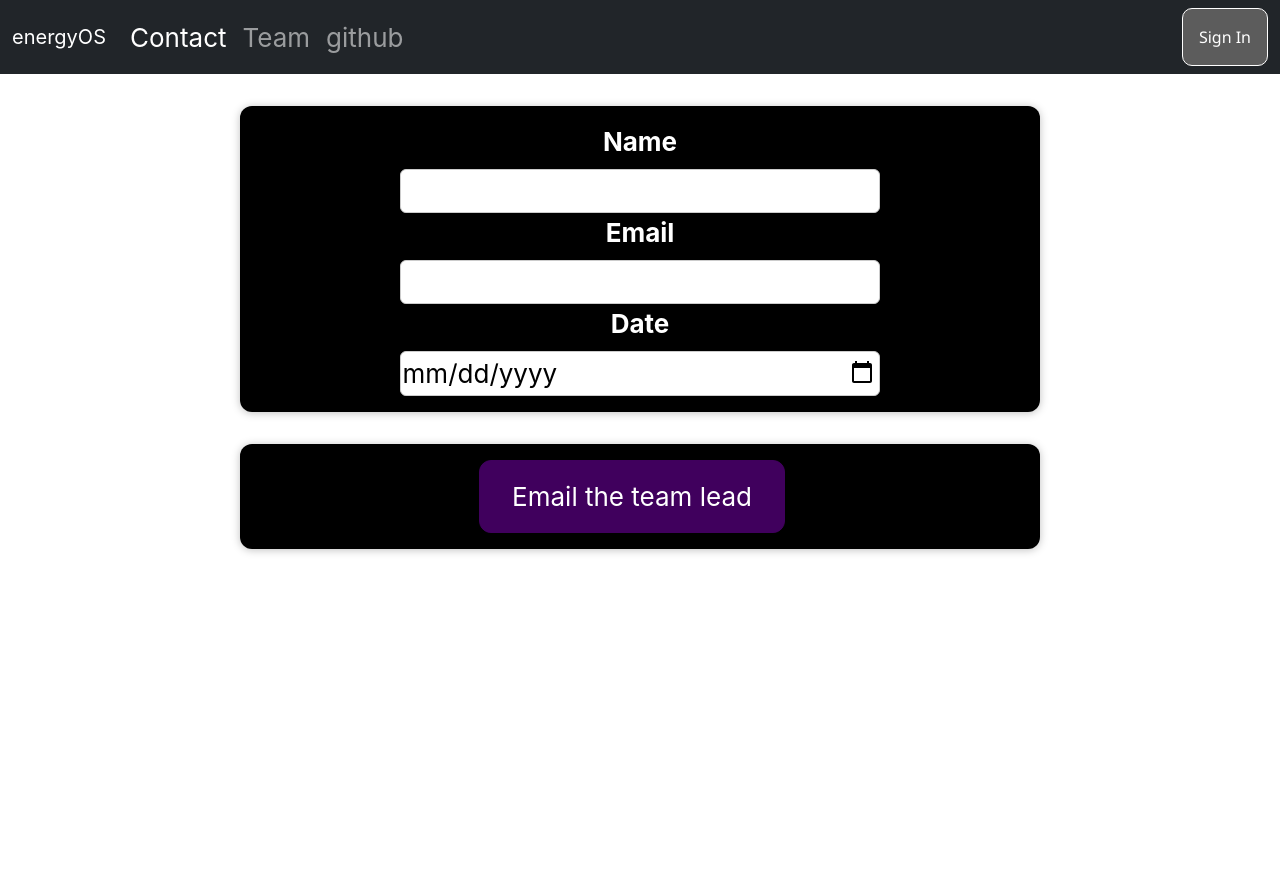
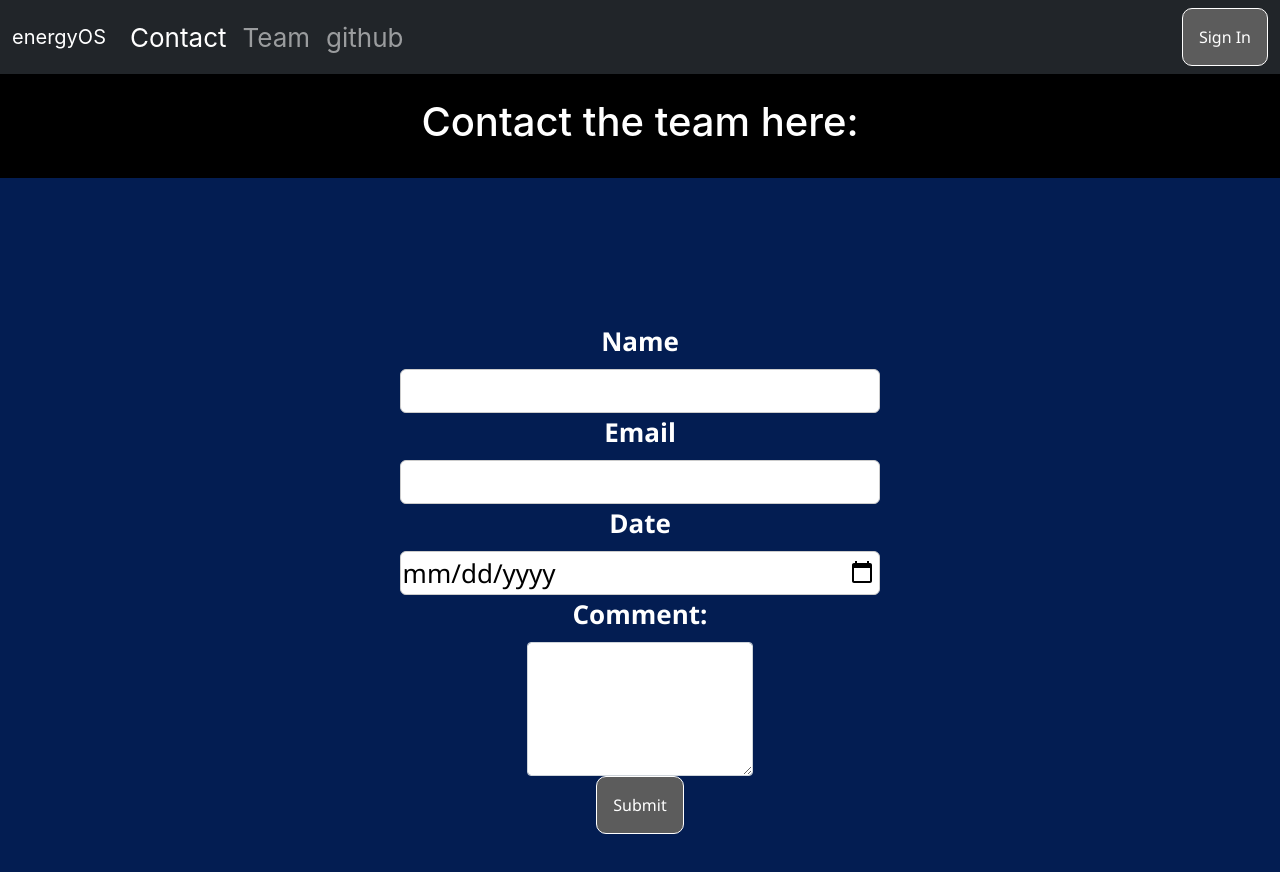
Before and after one commit to Sandstone-Group/energyOS, a React (Create React App) app: page /contact in a window 1280 px wide. Shown: the top 872 px of the page. Before the commit the page ends 800 px from the top, so only its background shows below. Built offline with nearby package versions, Linux system fonts and the light colour scheme.

Commit message:
adding more styling and accepting user input

```diff
--- a/src/components/Contact.css
+++ b/src/components/Contact.css
@@ -41,9 +41,9 @@
 .new-expense button {
   font: inherit;
   cursor: pointer;
-  padding: 1rem 2rem;
+  padding: 1rem 4rem;
   border: 1px solid #40005d;
-  background-color: #40005d;
+  background-color: #b89fc4;
   color: white;
   border-radius: 12px;
   margin-right: 1rem;
@@ -51,12 +51,12 @@
 
 .new-expense button:hover,
 .new-expense button:active {
-  background-color: #000000;
+  background-color: #d4b8b8;
   border-color: #510674;
 }
 
 .new-expense button.alternative {
-  color: #220131;
+  color: #7b6286;
   border-color: transparent;
   background-color: transparent;
 }
--- a/src/components/Contact.js
+++ b/src/components/Contact.js
@@ -1,12 +1,14 @@
 import React from "react";
 import { useState } from "react";
 import "./Contact.css";
+import Hero from "./Hero";
 
 const Contact = (props) => {
   const [userInput, setUserInput] = useState({
     name: "",
     email: "",
     date: "",
+    comment: "",
   });
 
   const titleChangeHandler = (event) => {
@@ -27,14 +29,22 @@ const Contact = (props) => {
     });
   };
 
+  const commentChangeHandler = (event) => {
+    setUserInput((prevState) => {
+      return { ...prevState, comment: event.target.value };
+    });
+  };
+
   const submitHandler = (event) => {
     event.preventDefault();
     console.log(userInput);
   };
 
   return (
+    <>
+      <Hero text="Contact the team here:" />
       <form onSubmit={submitHandler}>
-      <div className="new-expense">
+        <div className="App-header">
           <div className="new-expense__control">
             <label>Name</label>
             <input
@@ -61,11 +71,20 @@ const Contact = (props) => {
               max="2023-12-31"
             />
           </div>
+          <div className="new-expense__control">
+            <label>Comment:</label>
+            <textarea
+              value={userInput.comment}
+              onChange={commentChangeHandler}
+              className="form-control"
+              rows="5"
+              id="comment"
+            ></textarea>
+            <button className="btn">Submit</button>
           </div>
-      <div className="new-expense button">
-        <button type="submit">Email the team lead</button>
         </div>
       </form>
+    </>
   );
 };
 
--- a/src/components/Signin.js
+++ b/src/components/Signin.js
@@ -1,14 +1,42 @@
-import React from "react";
+import React, { useState } from "react";
+import Hero from "./Hero";
 
 const Signin = () => {
+  const [userInputSign, setUserInputSign] = useState({
+    email: "",
+    password: "",
+  });
+
+  const emailChangeHandler = (event) => {
+    setUserInputSign((prevState) => {
+      return { ...prevState, email: event.target.value };
+    });
+  };
+
+  const passwordChangeHandler = (event) => {
+    setUserInputSign((prevState) => {
+      return { ...prevState, password: event.target.value };
+    });
+  };
+
+  const SignSubmitHandler = (event) => {
+    event.preventDefault();
+    console.log(userInputSign);
+  };
+
   return (
-    <form>
+    <>
+      <Hero text="Sign In Below" />
+      <div className="App-header">
+        <form onSubmit={SignSubmitHandler} className="form-inline">
           <div className="mb-3">
             <label htmlFor="exampleInputEmail1" className="form-label">
               Email address
             </label>
             <input
               type="email"
+              value={userInputSign.email}
+              onChange={emailChangeHandler}
               className="form-control"
               id="exampleInputEmail1"
               aria-describedby="emailHelp"
@@ -22,25 +50,19 @@ const Signin = () => {
               Password
             </label>
             <input
+              value={userInputSign.password}
+              onChange={passwordChangeHandler}
               type="password"
               className="form-control"
               id="exampleInputPassword1"
             />
           </div>
-      <div className="mb-3 form-check">
-        <input
-          type="checkbox"
-          className="form-check-input"
-          id="exampleCheck1"
-        />
-        <label className="form-check-label" htmlFor="exampleCheck1">
-          Check me out
-        </label>
-      </div>
           <button type="submit" className="btn">
             Submit
           </button>
         </form>
+      </div>
+    </>
   );
 };
 
```
Lines whose indentation alone changed are shown as unchanged.
